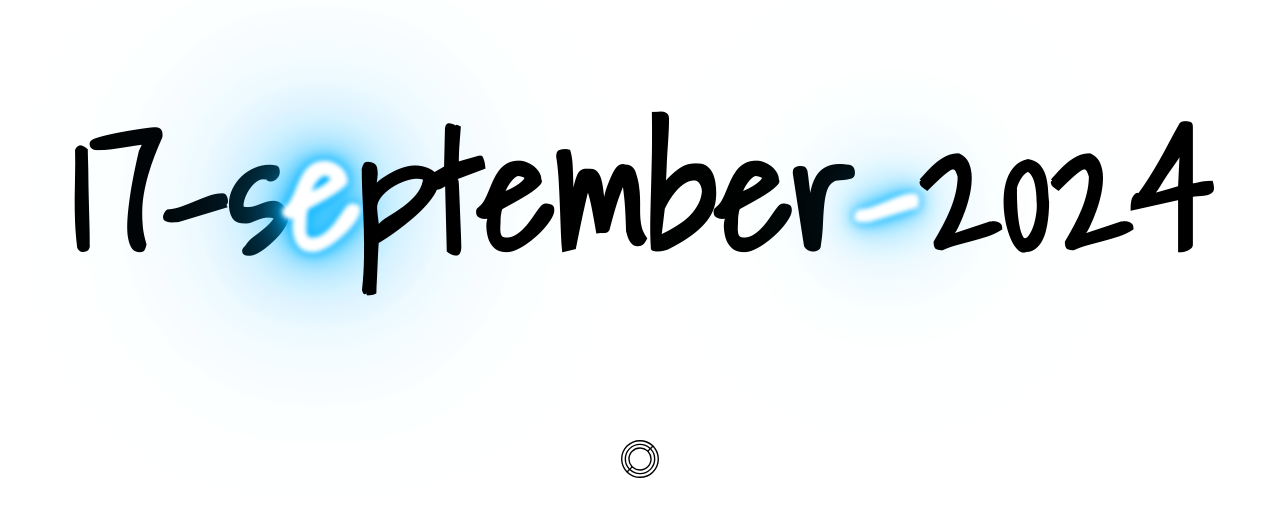
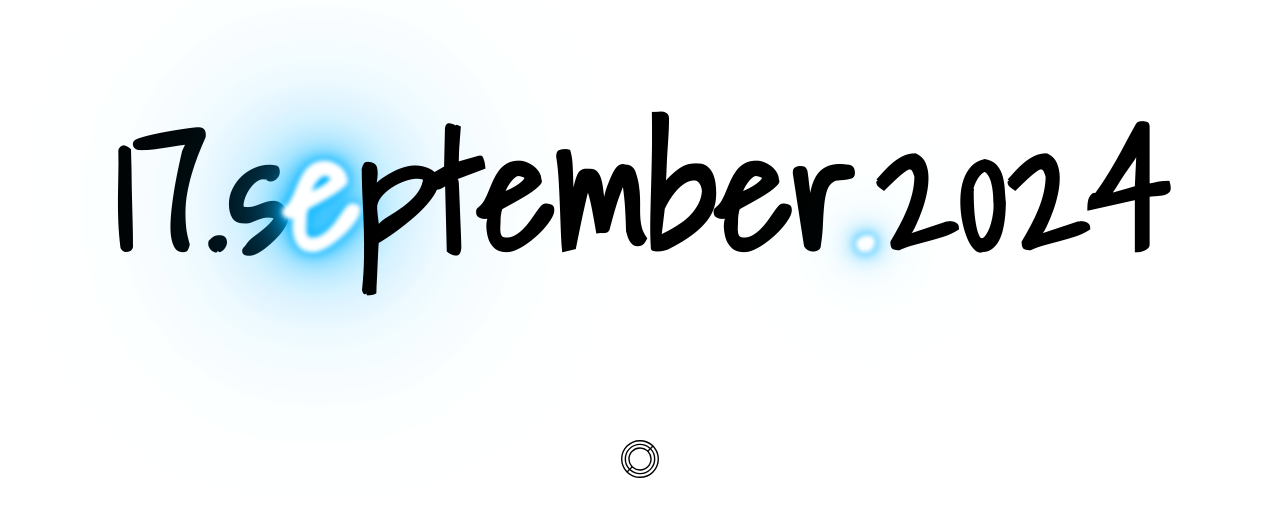
Before and after one commit to raffinurrahman9/mylove, a plain HTML site: page index.html in a window 1280 px wide. Shown: the part 208-724 px from the top of the page. Drawn offline with Linux system fonts and the light colour scheme.

Commit message:
Update index.html

```diff
--- a/index.html
+++ b/index.html
@@ -11,7 +11,7 @@
     <h1>
         <span>1</span>
         <span>7</span>
-        <span>-</span>
+        <span>.</span>
         <span>s</span>
         <span>e</span>
         <span>p</span>
@@ -21,7 +21,7 @@
         <span>b</span>
         <span>e</span>
         <span>r</span>
-        <span>-</span>
+        <span>.</span>
         <span>2</span>
         <span>0</span>
         <span>2</span>
```
